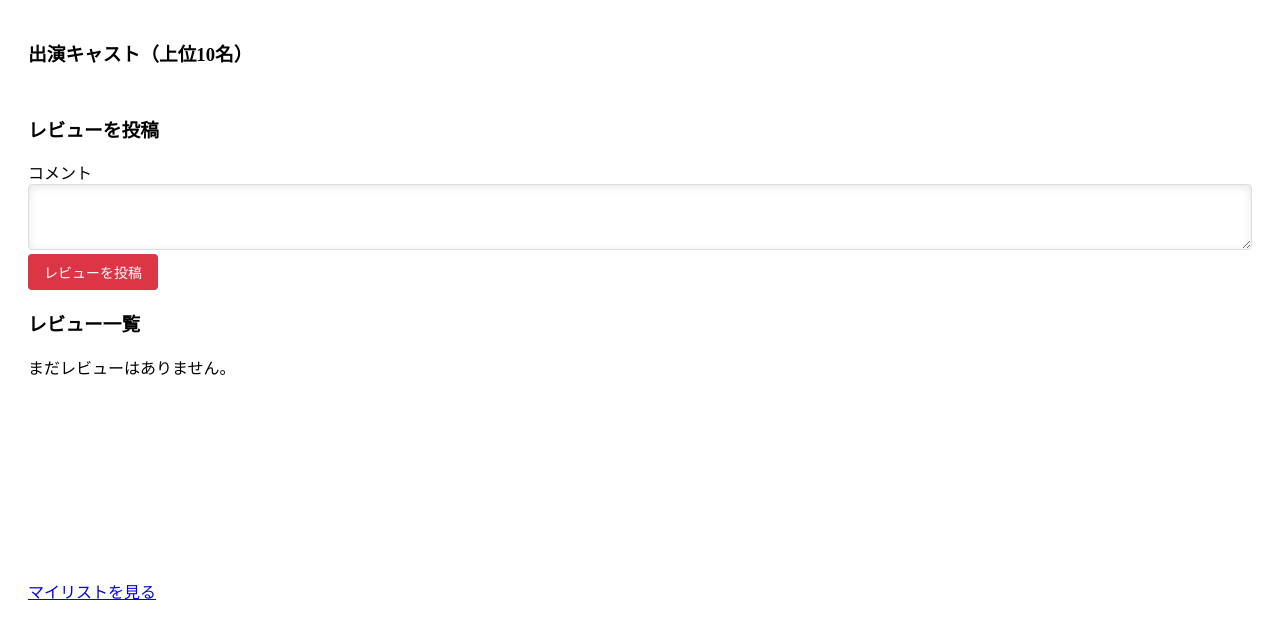
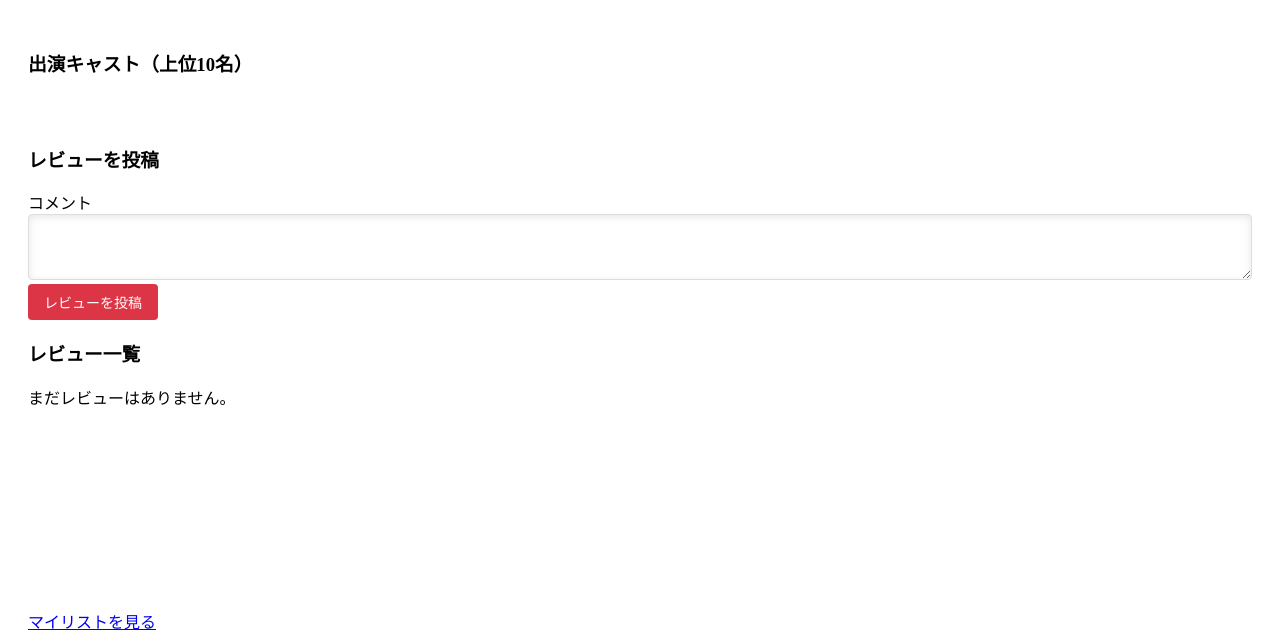
Before and after one commit to htykruffy/movie-app, a Flask app: page /movie/1 in a window 1280 px wide. Shown: the part 571-1212 px from the top of the page. Before the commit the page ends 1171 px from the top, so only its background shows below. Run offline with Flask 3, Linux system fonts and the light colour scheme; the visitor is signed in with stand-in values (Sample User, id 1); data that the repository does not hold is empty; some libraries are stand-ins or nearby versions.

Commit message:
変更済み

```diff
--- a/static/css/style.css
+++ b/static/css/style.css
@@ -22,7 +22,7 @@
 
 /* キャスト表示用スタイル */
 .cast-section {
-    margin: 30px 0;
+    margin: 50px 0;
 }
 
 .cast-grid {
@@ -245,7 +245,7 @@ input[type="text"]:focus, input[type="password"]:focus, textarea:focus {
 
 /* レビュー一覧用シンプルスタイル */
 .review-section{
-    margin-top: 20px;
+    margin-top: 50px;
     margin-bottom: 200px;
 }
 
```
